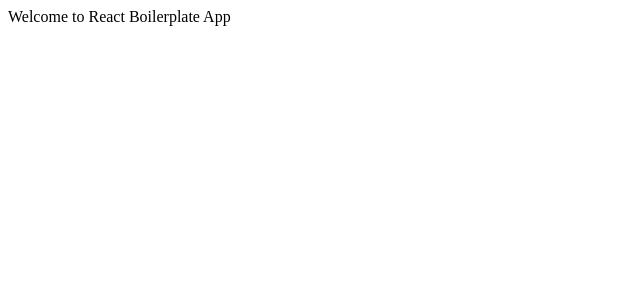
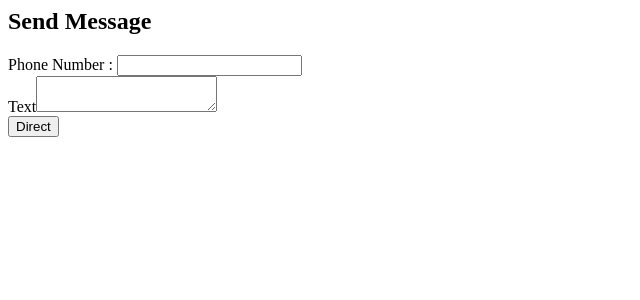
Before and after one commit to sgtkuncoro/direct-message, a React app: page / in a window 1280 px wide. Shown: the top 300 px of the page, without its empty margins (0-640 px from the left). Built offline with nearby package versions, Linux system fonts and the light colour scheme.

Commit message:
feat(Messages): Setup layouting and basic form message

```diff
--- a/src/client/App.js
+++ b/src/client/App.js
@@ -1,7 +1,16 @@
 import React, { Component } from "react";
 
-export default class App extends Component {
+import DirectMessage from "./Containers/DirectMessage/DirectMessage";
+class App extends Component {
   render() {
-    return <div>Welcome to React Boilerplate App</div>;
+    return (
+      <div>
+        <Layout>
+          <DirectMessage />
+        </Layout>
+      </div>
+    );
   }
 }
+
+export default DirectMessage;
--- /dev/null
+++ b/src/client/Components/Message/Form/FormMessage.js
@@ -0,0 +1,24 @@
+import React from "react";
+
+const FormMessage = props => {
+  return (
+    <div>
+      <h2>Send Message</h2>
+      <form>
+        <div>
+          <label>Phone Number : </label>
+          <input type="text" />
+        </div>
+        <div>
+          <label>Text</label>
+          <textarea />
+        </div>
+        <div>
+          <button>Direct</button>
+        </div>
+      </form>
+    </div>
+  );
+};
+
+export default FormMessage;
--- /dev/null
+++ b/src/client/Containers/DirectMessage/DirectMessage.js
@@ -0,0 +1,19 @@
+import React, { Component } from "react";
+import PropTypes from "prop-types";
+
+import Aux from "../../Hoc/Auxiliary";
+import FormMessage from "../../Components/Message/Form/FormMessage";
+
+class DirectMessage extends Component {
+  render() {
+    return (
+      <Aux>
+        <FormMessage />
+      </Aux>
+    );
+  }
+}
+
+DirectMessage.propTypes = {};
+
+export default DirectMessage;
--- /dev/null
+++ b/src/client/Hoc/Auxiliary.js
@@ -0,0 +1,3 @@
+const Aux = props => props.children;
+
+export default Aux;
--- a/src/client/index.js
+++ b/src/client/index.js
@@ -1,4 +1,4 @@
 import React from "react";
 import ReactDOM from "react-dom";
-import App from "./app";
+import App from "./App";
 ReactDOM.render(<App />, document.getElementById("root"));
```
Also changed, not shown: src/client/Components/Layout/Layout.js (added, +12 -0 lines).
